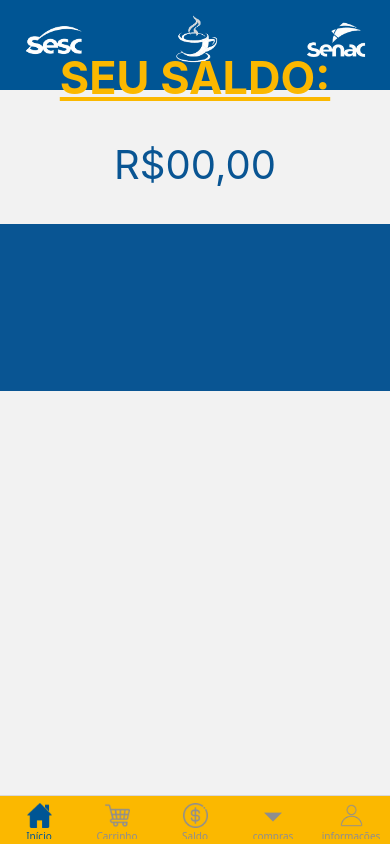
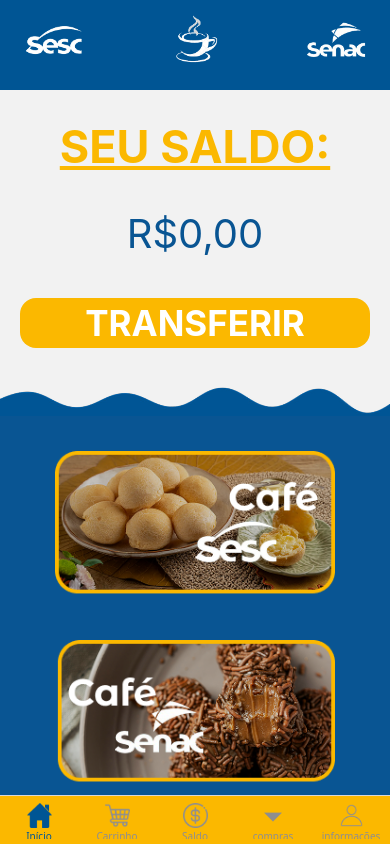
Before and after one commit to Henrique030308/my-HKL, a React Native app: screen /TabNavigator in a window 390 px wide. Built offline with nearby package versions, Linux system fonts and the light colour scheme.

Commit message:
23/10 16:14

```diff
--- a/src/screens/Home.js
+++ b/src/screens/Home.js
@@ -1,5 +1,8 @@
-import { View, Text, StyleSheet, TouchableOpacity } from "react-native";
+import { View, Text, StyleSheet, TouchableOpacity, Image } from "react-native";
 import Header from "../components/Header";
+import Ondinha from "../../assets/img/ondinha.png"
+import Sesc from '../../assets/img/cafeSesc.png';
+import Senac from '../../assets/img/cafeSenac.png';
 
 export default function Home() {
   return (
@@ -7,15 +10,23 @@
       <Header />
       <View style={styles.cima}>
         <Text style={styles.titulo}>SEU SALDO:</Text>
-        <Text style={styles.valor}>R$00,00</Text>
+        <Text style={styles.valor}>R$0,00</Text>
         <TouchableOpacity
           style={styles.botao}
           onPress={() => navigation.navigate("TabNavigator")}
         >
           <Text style={styles.transferir}>TRANSFERIR</Text>
         </TouchableOpacity>
+        <Image source={Ondinha} style={styles.ondinha}/>
       </View>
-      <View style={styles.baixo}></View>
+      <View style={styles.baixo}>
+        <TouchableOpacity>
+          <Image source={Sesc} style={styles.cafe}/>
+        </TouchableOpacity>
+        <TouchableOpacity>
+          <Image source={Senac} style={styles.cafe}/>
+        </TouchableOpacity>
+      </View>
     </View>
   );
 }
@@ -36,7 +47,7 @@
     color: "#fbb800",
     fontSize: 45,
     fontWeight: "bold",
-    paddingTop: 15,
+    paddingTop: 40,
     paddingBottom: 35,
     textDecorationLine: "underline",
   },
@@ -60,8 +71,27 @@
     fontWeight: "bold",
   },
 
+  // ...existing code...
+
+  ondinha: {
+    marginTop: 30,
+    width: '100%', // Ocupa 100% da largura da tela
+    height: 50, // Altura fixa para a onda
+    resizeMode: 'stretch', // Estica a imagem para preencher o espaço
+  },
+
+// ...existing code...
+
+
   baixo: {
+    justifyContent: "center",
+    alignItems: "center",
     height: "50%",
     backgroundColor: "#095593",
   },
+  cafe:{
+    width: 280,
+    resizeMode: 'contain',
+    marginVertical: 15,
+  }
 });
```
